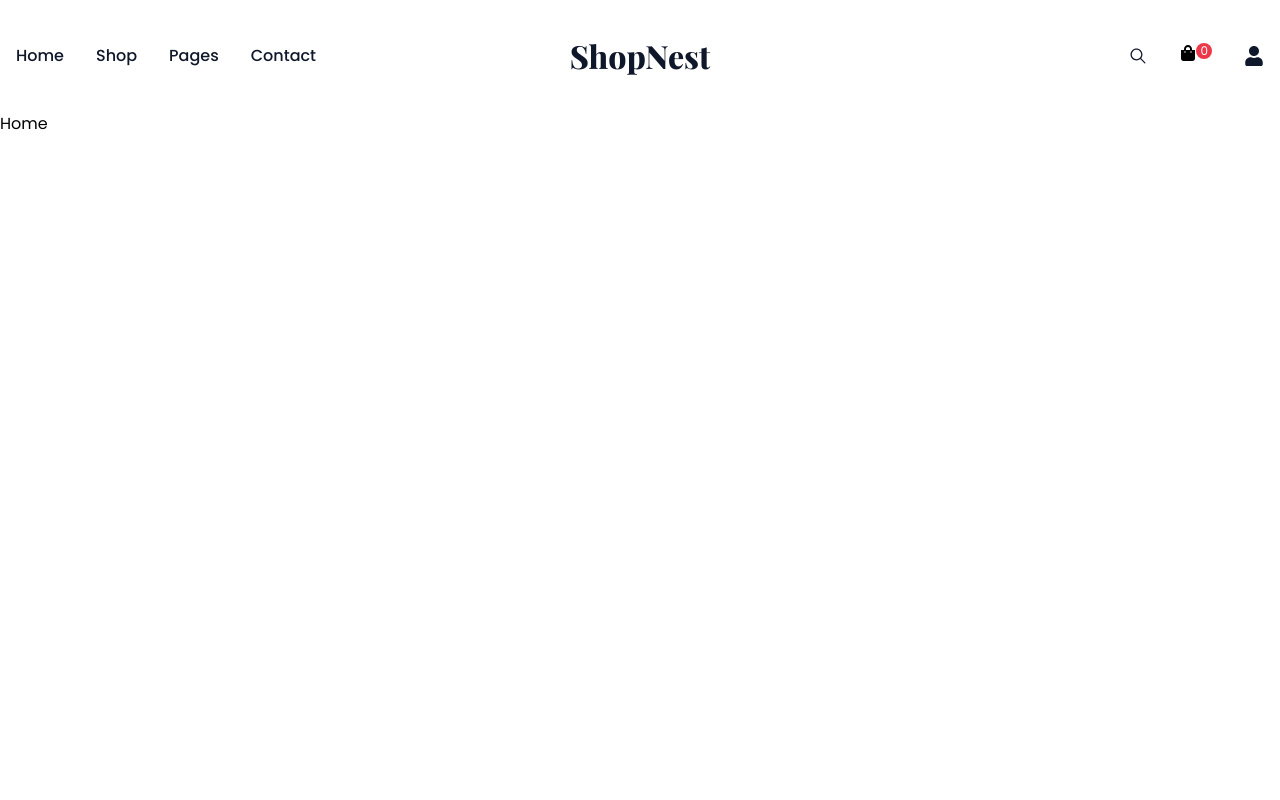
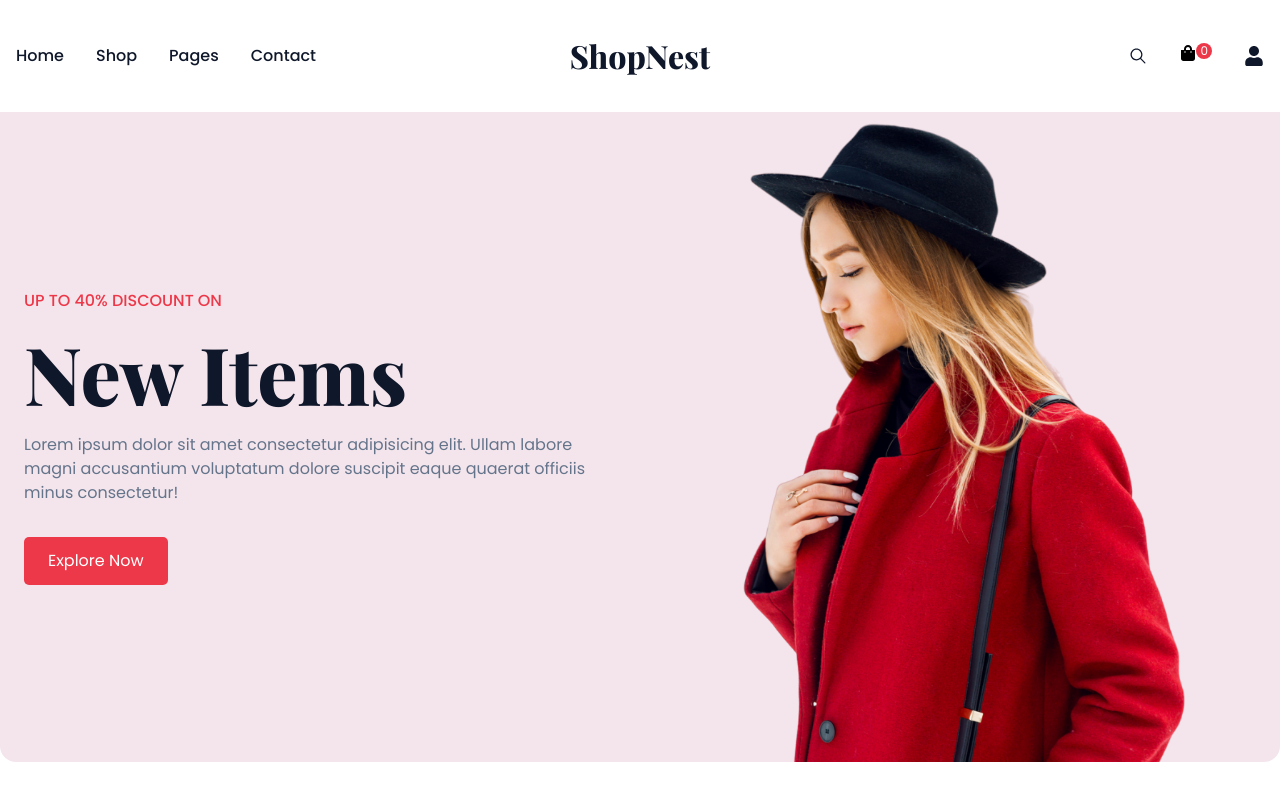
Before and after one commit to mitanvir05/shopnest-ecommerce-website, a React (Vite) app in the folder frontend/: page / in a window 1280 px wide. Built offline with nearby package versions, Linux system fonts and the light colour scheme.

Commit message:
homepage banner

```diff
--- /dev/null
+++ b/frontend/src/pages/home/Banner.jsx
@@ -0,0 +1,23 @@
+import { Link } from "react-router-dom";
+import bannerImg from "../../assets/header.png"
+const Banner = () => {
+  return (
+    <div className="section__container header__container">
+      <div className="header__content z-30">
+        <h4 className="uppercase">UP TO 40% Discount on</h4>
+        <h1>New Items</h1>
+        <p>
+          Lorem ipsum dolor sit amet consectetur adipisicing elit. Ullam labore
+          magni accusantium voluptatum dolore suscipit eaque quaerat officiis
+          minus consectetur!
+        </p>
+        <button className="btn"><Link to="/shop">Explore Now</Link></button>
+      </div>
+      <div className="header__image">
+        <img src={bannerImg} alt="banner" className="header__img" />
+      </div>
+    </div>
+  );
+};
+
+export default Banner;
--- /dev/null
+++ b/frontend/src/pages/home/Home.jsx
@@ -0,0 +1,11 @@
+import Banner from "./Banner"
+
+const Home = () => {
+  return (
+    <>
+     <Banner/>
+    </>
+  )
+}
+
+export default Home
--- a/frontend/src/routers/routers.jsx
+++ b/frontend/src/routers/routers.jsx
@@ -1,12 +1,13 @@
 import { createBrowserRouter } from "react-router-dom";
 import App from "../App";
+import Home from "../pages/home/Home";
 const router = createBrowserRouter([
   {
     path: "/",
     element: <App/>,
     children:[{
       path: "/",
-      element: <div>Home</div>,
+      element: <Home></Home>,
     }]
   },
 ]);
```
